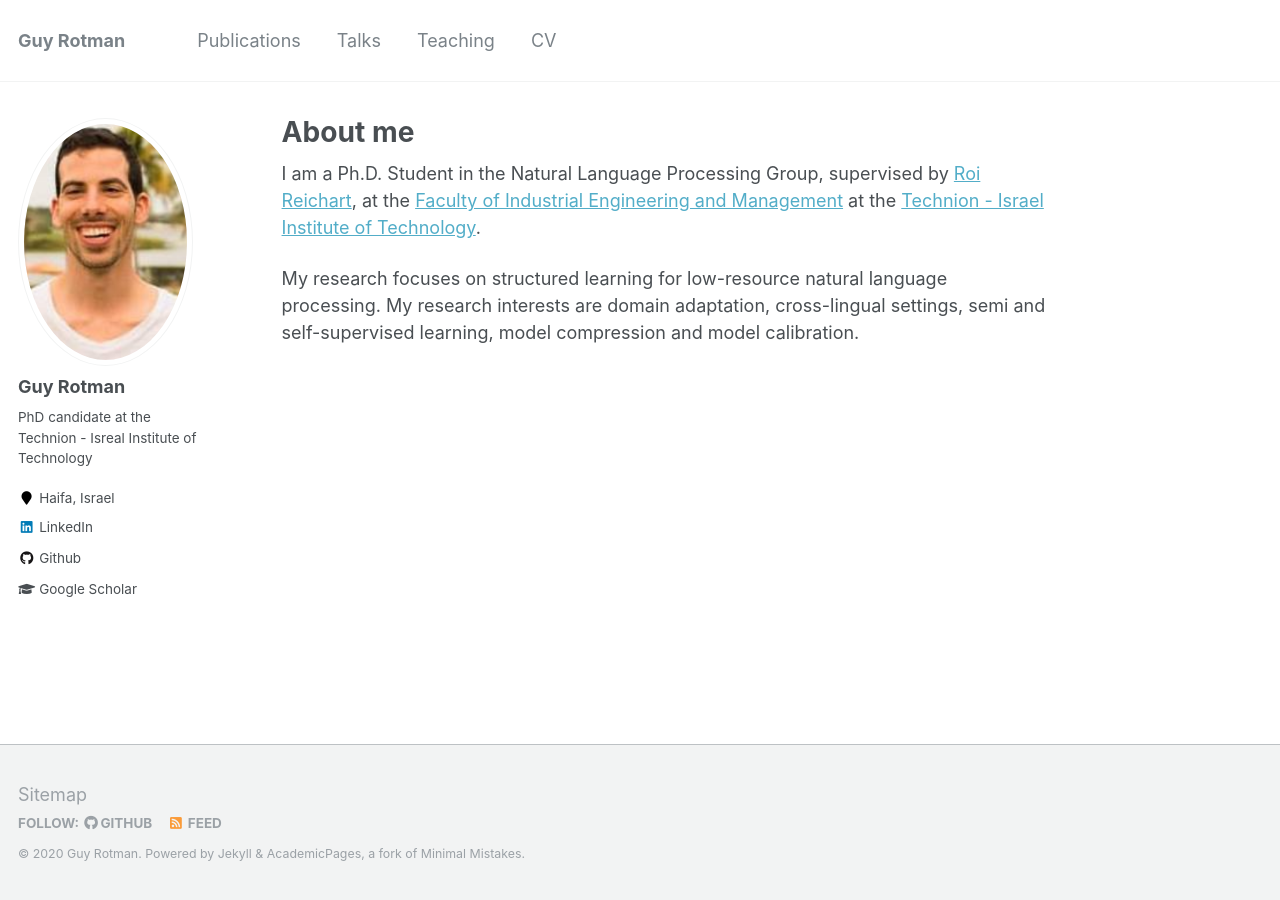
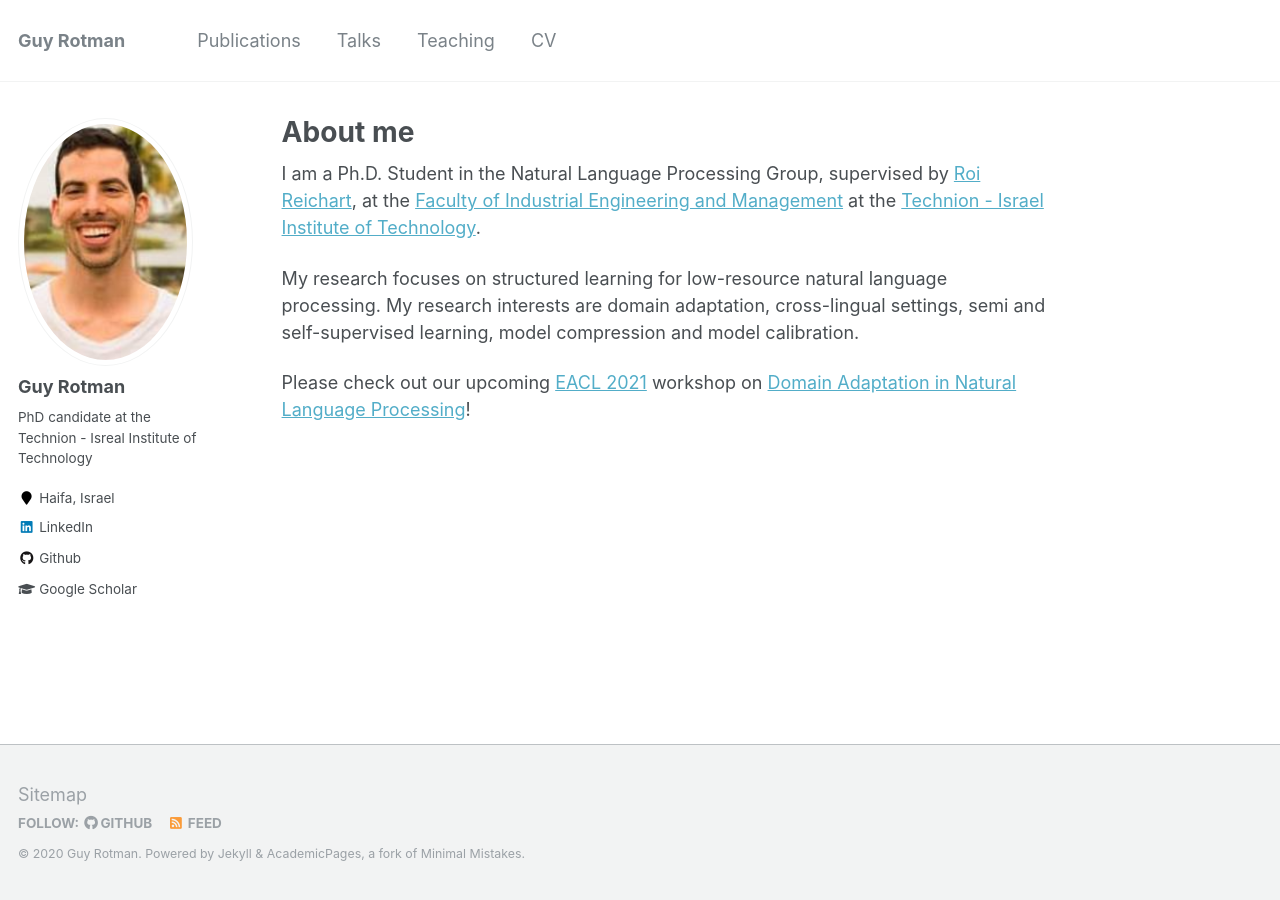
Before and after one commit to rotmanguy/rotmanguy.github.io, a Jekyll site: the page built from _pages/about.md, in a window 1280 px wide. Built offline with Jekyll 4.4.1, drawn with Linux system fonts in a browser that asks for light colours.

Commit message:
Update about.md

```diff
--- a/_pages/about.md
+++ b/_pages/about.md
@@ -11,3 +11,5 @@ redirect_from:
 I am a Ph.D. Student in the Natural Language Processing Group, supervised by <a href = "https://ie.technion.ac.il/~roiri/">Roi Reichart</a>, at the <a href = "http://ie.technion.ac.il">Faculty of Industrial Engineering and Management</a> at the <a href = "http://www.technion.ac.il">Technion - Israel Institute of Technology</a>.
 
 My research focuses on structured learning for low-resource natural language processing. My research interests are domain adaptation, cross-lingual settings, semi and self-supervised learning, model compression and model calibration.
+
+Please check out our upcoming <a href = "https://2021.eacl.org/">EACL 2021</a> workshop on <a href = "https://adapt-nlp.github.io/Adapt-NLP-2021/">Domain Adaptation in Natural Language Processing</a>!
```
